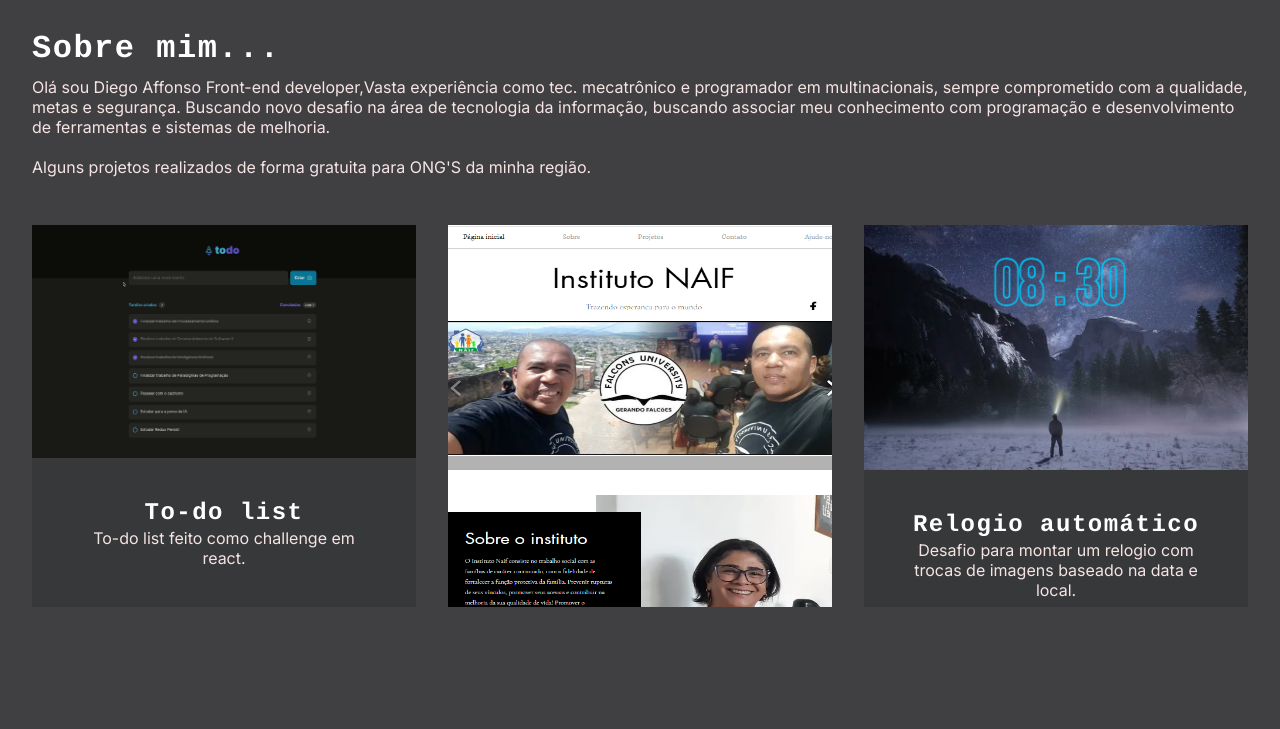
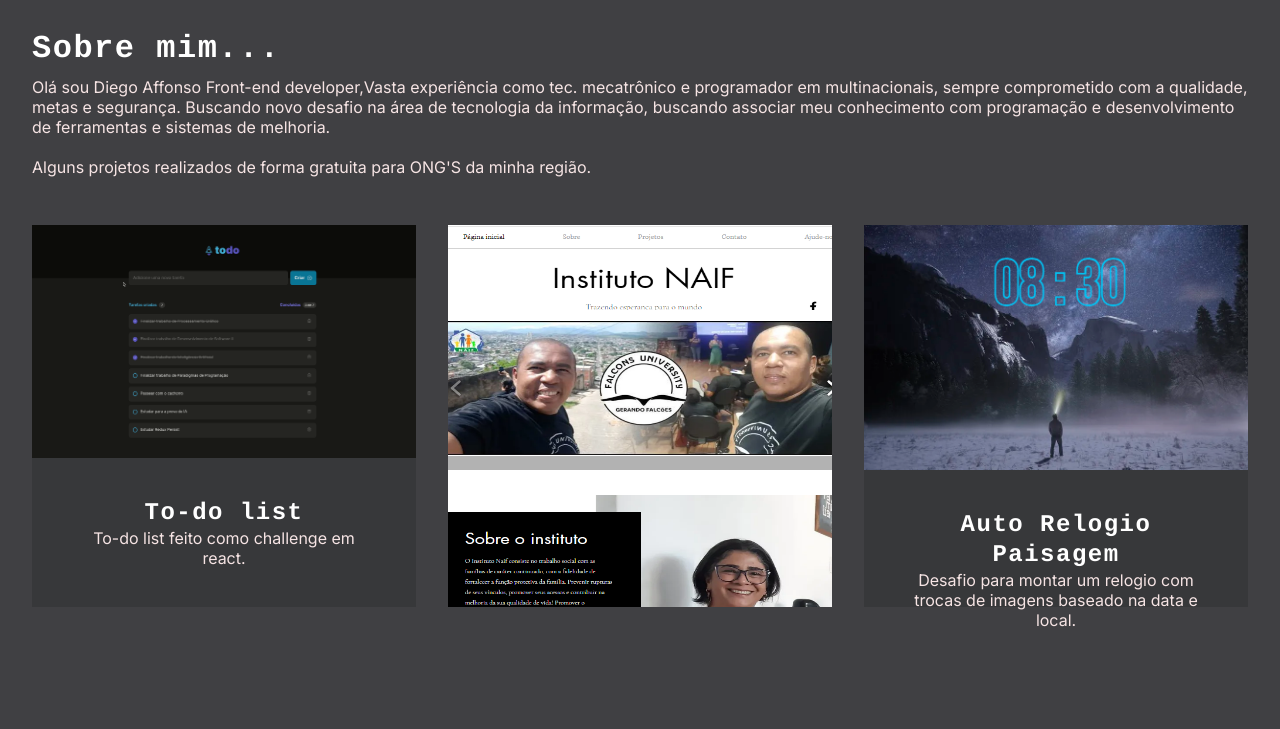
Before and after one commit to Diegochak/Diegoaffonso-main, a plain HTML site: page index.html in a window 1280 px wide. Shown: the part 759-1488 px from the top of the page. Drawn offline with Linux system fonts and the light colour scheme.

Commit message:
V.01 Changes

```diff
--- a/index.html
+++ b/index.html
@@ -95,7 +95,7 @@
                         <img src="./img/NOITE02.png" alt="">
                     </div>
                     <div class="info">
-                        <h3>Relogio automático</h3>
+                        <h3>Auto Relogio Paisagem</h3>
                         <p>Desafio para montar um relogio com trocas de imagens baseado na  data e local.</p>
                     </div>
                 </div>
```
Also changed, not shown: blog.html (added).
